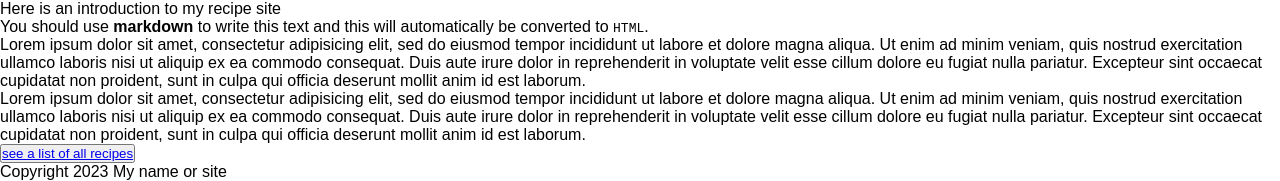
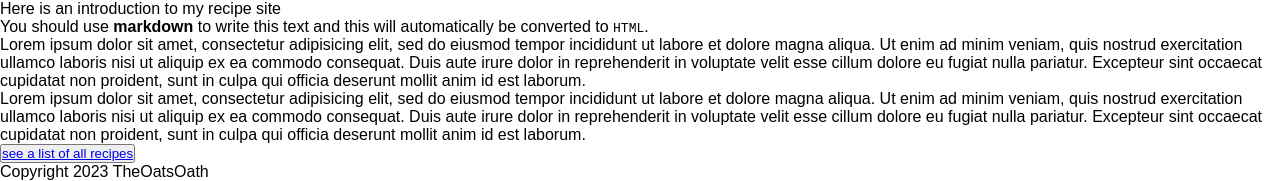
Before and after one commit to natalied0uglas/TheOatsOath, a Jekyll site: the page built from home/index.md, in a window 1280 px wide. Shown: the part 1941-2122 px from the top of the page. Built offline with Jekyll 4.4.1, drawn with Linux system fonts in a browser that asks for light colours.

Commit message:
Update _config.yml

```diff
--- a/_config.yml
+++ b/_config.yml
@@ -1,7 +1,7 @@
 
 # SITE CONFIGURATION
-url: "https://yoursite.netlify.app"   #change this to yours
-repository: yourusername/yourrepository
+url: "https://theoatsoath.netlify.app"   #change this to yours
+repository: nataliedouglas/theoatsoath
 title: Your recipe collection
 recipemenu: false # you can change to true and a menu of all recipes will appear
 editbutton: false # you can navigate to edit your site by going to https://yoursite.netlify.app/admin
@@ -12,7 +12,7 @@
 
 # change the following to your name or site name
 footer_text:
-  "Copyright 2023 My name or site"
+  "Copyright 2023 TheOatsOath"
 
 # DO NOT EDIT BELOW THIS LINE
 
```
